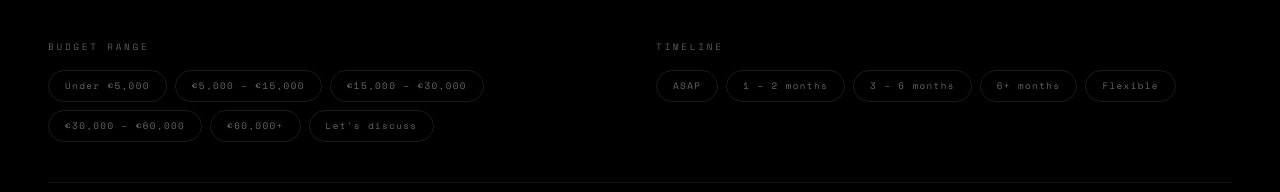
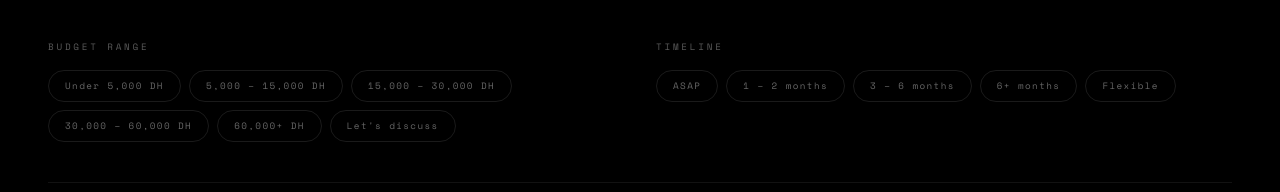
Before and after one commit to ilyasabarri/north-creative-agency, a Next.js app: page /start-a-project in a window 1280 px wide. Shown: the part 1592-1784 px from the top of the page. Built offline with nearby package versions, Linux system fonts and the light colour scheme.

Commit message:
fix: change budget currency from EUR to Moroccan Dirham (DH)

```diff
--- a/app/start-a-project/page.tsx
+++ b/app/start-a-project/page.tsx
@@ -16,11 +16,11 @@ const SERVICES_OPTIONS = [
 ];
 
 const BUDGET_OPTIONS = [
-  "Under €5,000",
-  "€5,000 – €15,000",
-  "€15,000 – €30,000",
-  "€30,000 – €60,000",
-  "€60,000+",
+  "Under 5,000 DH",
+  "5,000 – 15,000 DH",
+  "15,000 – 30,000 DH",
+  "30,000 – 60,000 DH",
+  "60,000+ DH",
   "Let's discuss",
 ];
 
```
